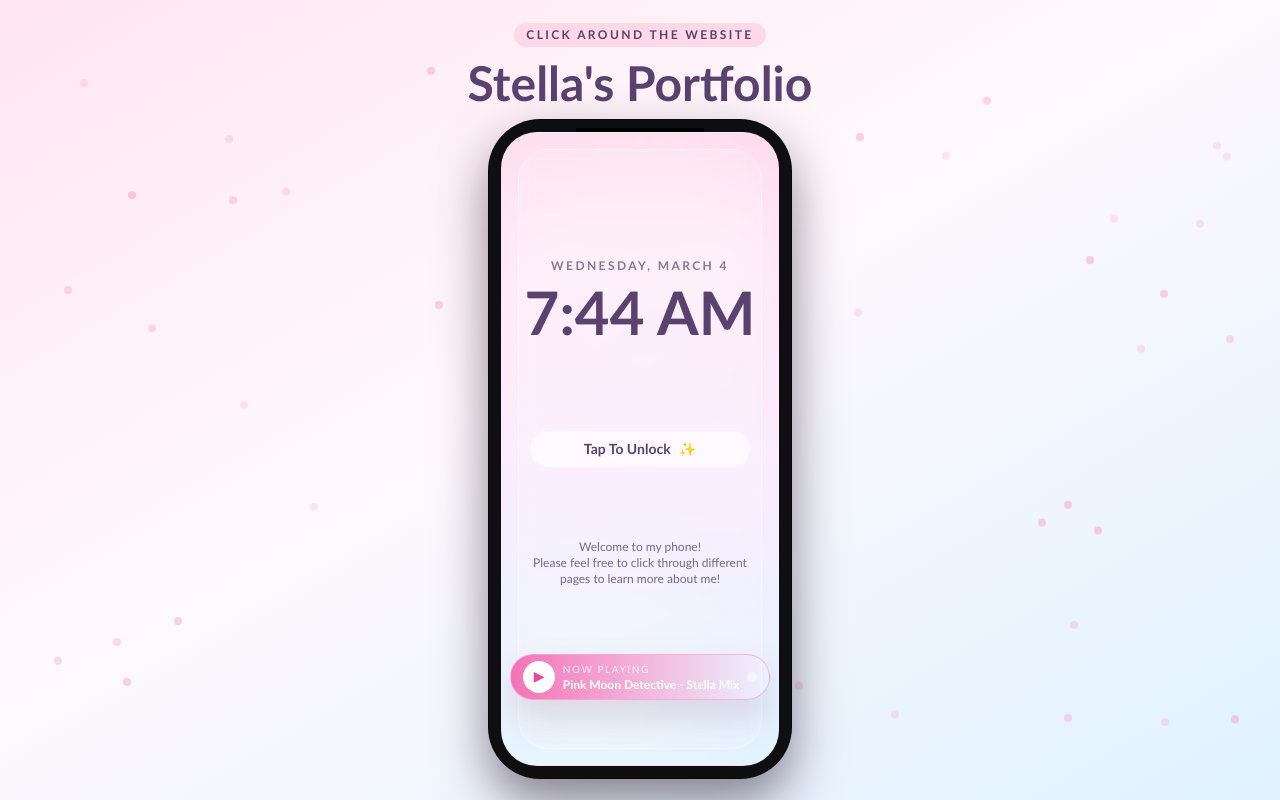
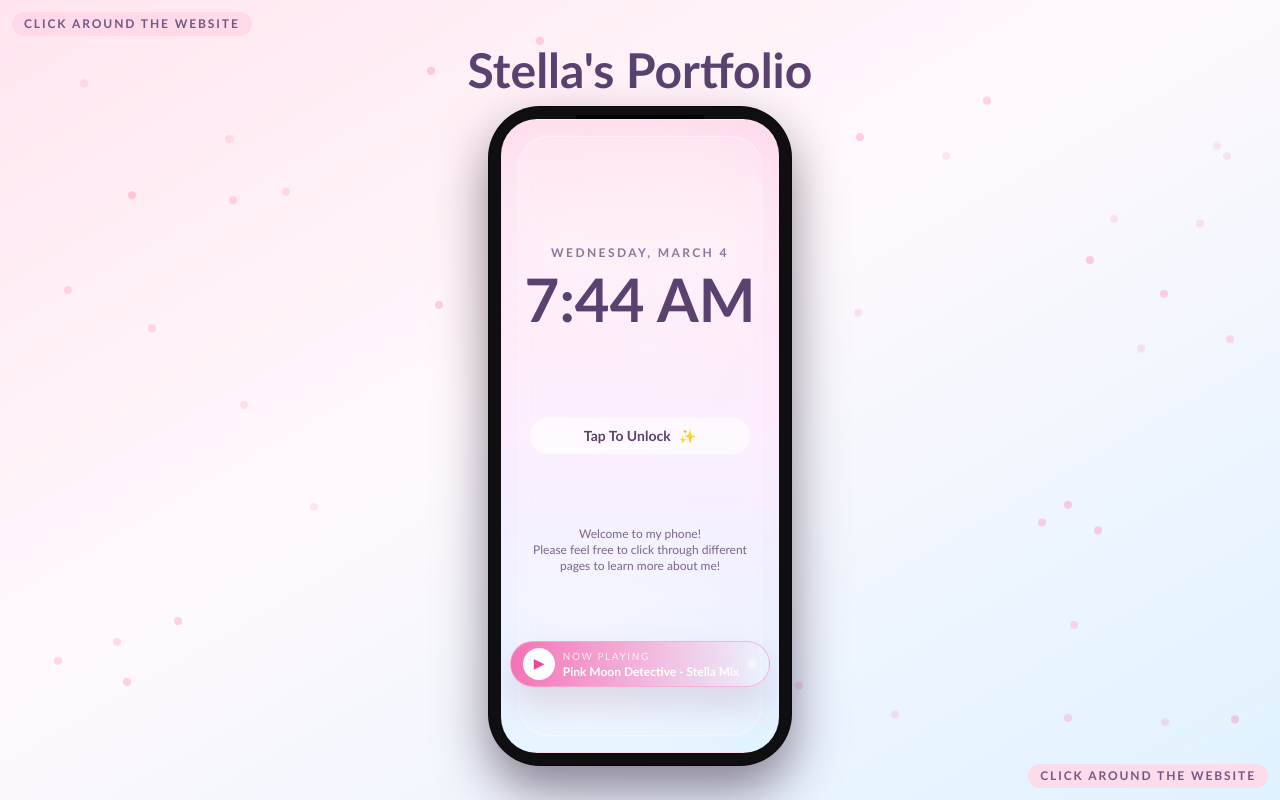
Before and after one commit to akamugin/stella-lee-portfolio, a Next.js app: page / in a window 1280 px wide. Built offline with nearby package versions, Linux system fonts and the light colour scheme.

Commit message:
move the click around the website buttons

```diff
--- a/components/home-client.tsx
+++ b/components/home-client.tsx
@@ -100,6 +100,13 @@ export function HomeClient() {
 
   return (
     <main className="relative isolate mx-auto flex min-h-screen w-screen flex-col items-center justify-center px-3 py-3">
+      <p className="pointer-events-none absolute left-3 top-3 z-10 rounded-full bg-petal/90 px-3 py-1 text-[10px] font-semibold uppercase tracking-[0.16em] text-grape/85 sm:text-xs">
+        Click Around The Website
+      </p>
+      <p className="pointer-events-none absolute bottom-3 right-3 z-10 rounded-full bg-petal/90 px-3 py-1 text-[10px] font-semibold uppercase tracking-[0.16em] text-grape/85 sm:text-xs">
+        Click Around The Website
+      </p>
+
       {sparks.map((spark) => (
         <motion.span
           key={spark.id}
@@ -126,9 +133,6 @@ export function HomeClient() {
       </div>
 
       <section className="relative z-10 mb-3 text-center">
-        <p className="inline-flex rounded-full bg-petal px-3 py-1 text-xs font-semibold uppercase tracking-[0.2em] text-grape">
-          Click around the website
-        </p>
         <h1 className="mt-3 text-4xl font-black leading-tight text-grape sm:text-5xl">Stella's Portfolio</h1>
       </section>
 
```
